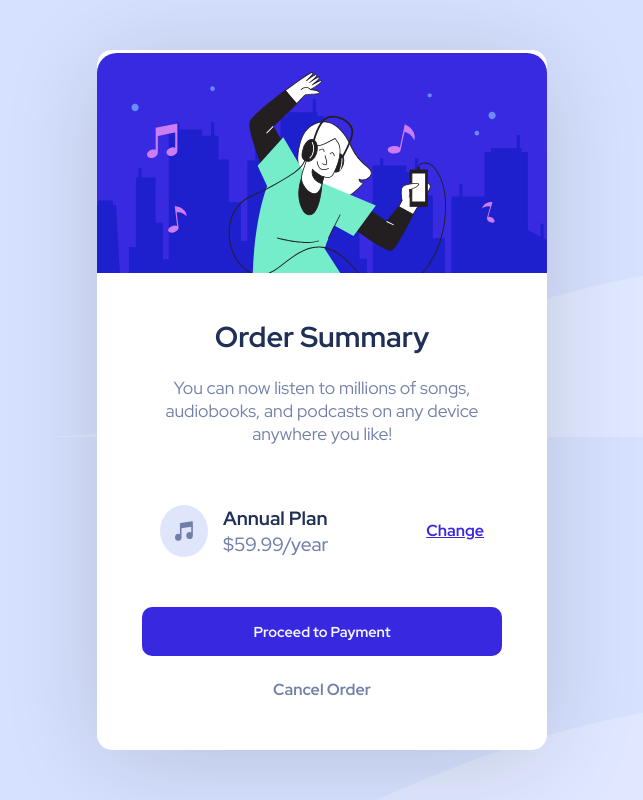
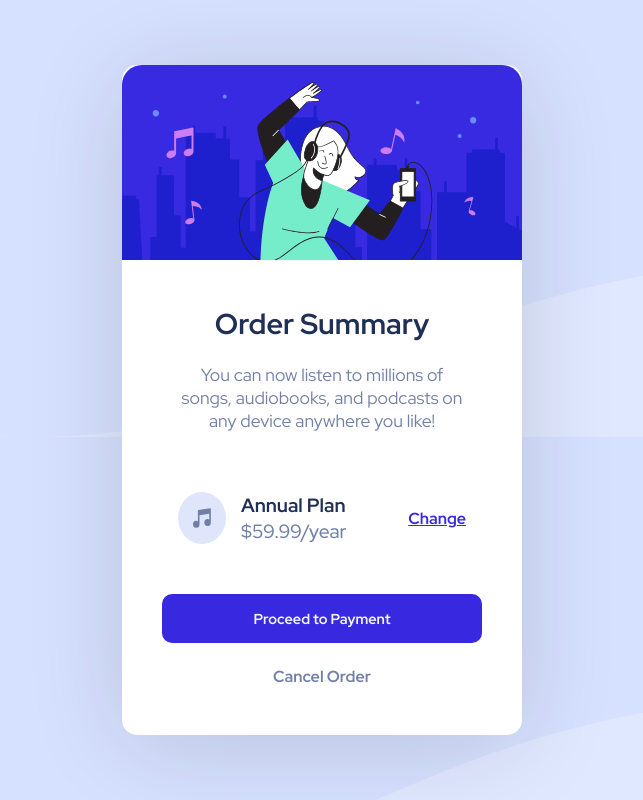
Before and after one commit to abdellah-abadou/FM-Order-summary-card, a plain HTML site: page index.html in a window 1280 px wide. Shown: the whole page, without its empty margins (318-961 px from the left). Drawn offline with Linux system fonts and the light colour scheme; files whose address does not match are found by name.

Commit message:
Update desktop.css

```diff
--- a/style/desktop.css
+++ b/style/desktop.css
@@ -14,8 +14,8 @@
 }
 
 body {
-    height: 100vh;
-    height: 100dvh;
+    min-height: 100vh;
+    min-height: 100dvh;
     overflow: hidden;
     background-color: var(--Pale-blue);
     display: flex;
@@ -25,8 +25,8 @@ body {
 }
 
 main {
-    width: 450px;
-    height: 700px;
+    width: 31.25%;
+    height: 77.8%;
 }
 
 .card {
```
